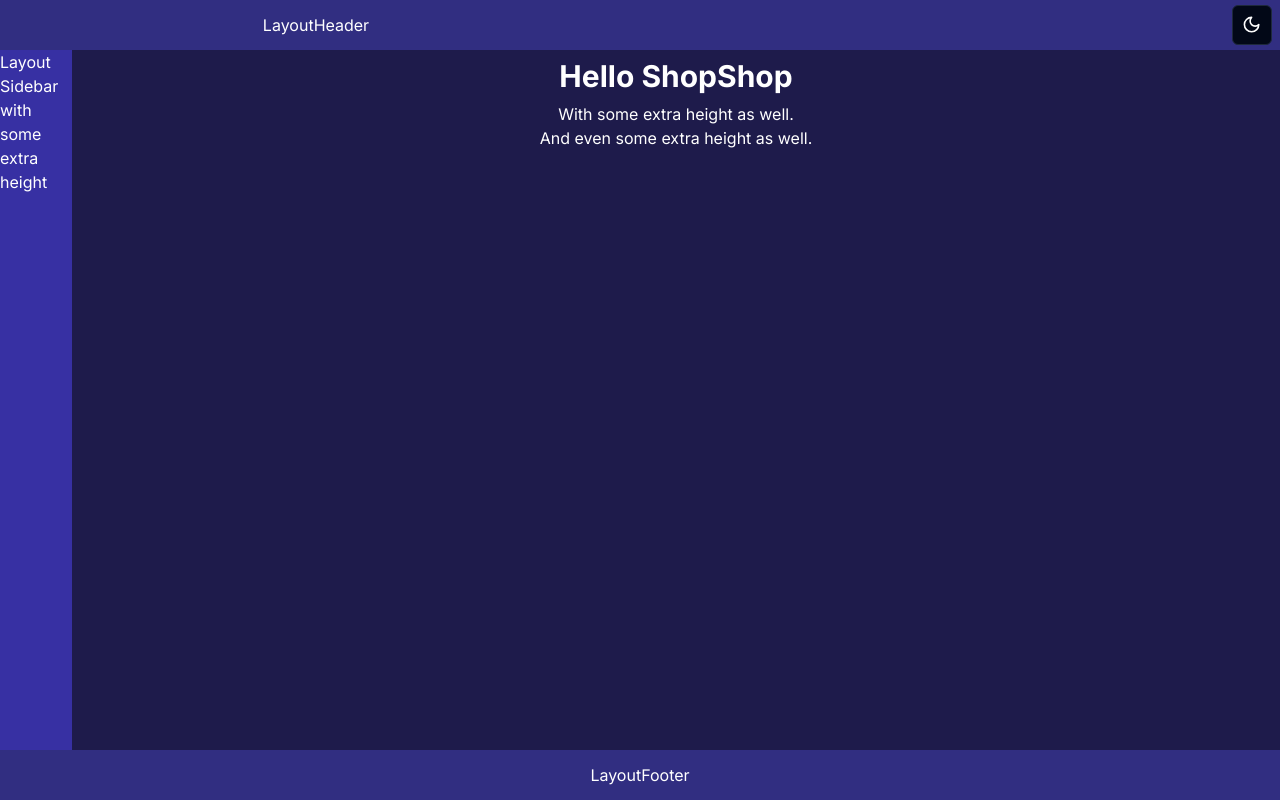
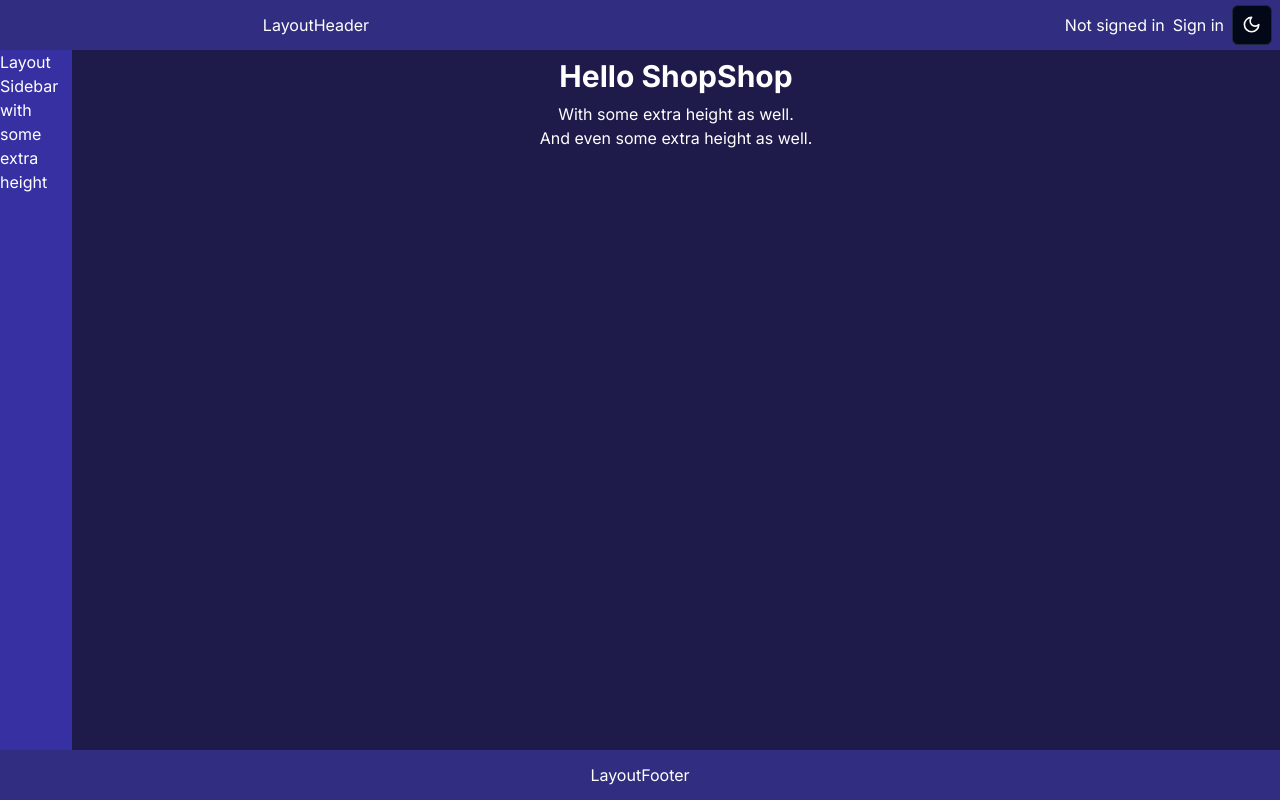
Before and after one commit to craigmcc/shopshop, a Next.js app: page / in a window 1280 px wide. Built offline with nearby package versions, Linux system fonts and the light colour scheme; no server answers.

Commit message:
Integrate next-auth with very basic use of just GitHub provider.

```diff
--- a/package.json
+++ b/package.json
@@ -27,6 +27,7 @@
     "cmdk": "^0.2.0",
     "lucide-react": "^0.290.0",
     "next": "14.0.0",
+    "next-auth": "^4.24.4",
     "next-themes": "^0.2.1",
     "pino": "^8.16.1",
     "react": "^18",
--- /dev/null
+++ b/src/app/api/auth/[...nextauth]/route.ts
@@ -0,0 +1,29 @@
+// @/app/api/[...next-auth]/route.ts
+
+/**
+ * API route for next-auth.
+ *
+ * @packageDocumentation
+ */
+
+// External Modules ----------------------------------------------------------
+
+import NextAuth from "next-auth";
+import GitHubProvider from "next-auth/providers/github";
+
+// Internal Modules ----------------------------------------------------------
+
+// Public Objects ------------------------------------------------------------
+
+export const authOptions = {
+    providers: [
+        GitHubProvider({
+            clientId: process.env.GITHUB_ID ?? "",
+            clientSecret: process.env.GITHUB_SECRET ?? "",
+        }),
+    ],
+};
+
+export const handler = NextAuth(authOptions);
+
+export { handler as GET, handler as POST };
--- a/src/app/layout.tsx
+++ b/src/app/layout.tsx
@@ -10,6 +10,7 @@
 
 import type {Metadata} from "next";
 import {Inter} from "next/font/google";
+import {getServerSession} from "next-auth";
 
 // Internal Modules ----------------------------------------------------------
 
@@ -17,6 +18,7 @@ import "./globals.css";
 import {LayoutFooter} from "@/components/layout/LayoutFooter";
 import {LayoutHeader} from "@/components/layout/LayoutHeader";
 import {LayoutSidebar} from "@/components/layout/LayoutSidebar";
+import SessionProvider from "@/components/providers/SessionProvider";
 import {ThemeProvider} from "@/components/providers/ThemeProvider";
 import {cn} from "@/lib/utils";
 
@@ -29,11 +31,14 @@ export const metadata: Metadata = {
     description: "Shoppping List Application",
 }
 
-export default function RootLayout({
+export default async function RootLayout({
                                              children,
                                          }: {
     children: React.ReactNode
 }) {
+
+    const session = await getServerSession();
+
     return (
         <html lang="en" suppressHydrationWarning>
         <ThemeProvider
@@ -48,7 +53,9 @@ export default function RootLayout({
                     "bg-indigo-50 dark:bg-indigo-950",
                     "text-black dark:text-white"
                 )}
+                suppressHydrationWarning
             >
+            <SessionProvider session={session}>
                 <LayoutHeader/>
                 <div className="h-full">
                     <LayoutSidebar/>
@@ -57,6 +64,7 @@ export default function RootLayout({
                     </main>
                 </div>
                 <LayoutFooter/>
+            </SessionProvider>
             </body>
         </ThemeProvider>
         </html>
--- a/src/components/layout/LayoutHeader.tsx
+++ b/src/components/layout/LayoutHeader.tsx
@@ -1,3 +1,5 @@
+"use client"
+
 // @/components/layout/LayoutHeader.tsx
 
 /**
@@ -7,6 +9,8 @@
  */
 
 // External Modules ----------------------------------------------------------
+
+import {signIn, signOut, useSession} from "next-auth/react";
 
 // Internal Modules ----------------------------------------------------------
 
@@ -24,10 +28,33 @@ export const LayoutHeader = () => {
             <div className="flex flex-1 items-center justify-center" suppressHydrationWarning>
                 LayoutHeader
             </div>
-            <div className="flex flex-1 items-center justify-end p-2" suppressHydrationWarning>
+            <div
+                className="flex flex-1 items-center justify-end p-2"
+                suppressHydrationWarning
+            >
+                <AuthButton/>
                 <ModeToggle/>
             </div>
         </header>
     )
 
 }
+
+function AuthButton() {
+    const { data: session } = useSession();
+
+    if (session) {
+        return (
+            <>
+                <span className="pr-2">{session?.user?.name}</span>
+                <button className="pr-2" onClick={() => signOut()}>Sign out</button>
+            </>
+        );
+    }
+    return (
+        <>
+            <span className="pr-2">Not signed in</span>
+            <button className="pr-2" onClick={() => signIn()}>Sign in</button>
+        </>
+    );
+}
--- /dev/null
+++ b/src/components/providers/SessionProvider.tsx
@@ -0,0 +1,19 @@
+"use client"
+
+ // @/app/components/providers/SessionProvider.tsx
+
+/**
+ * Context provider for the next-auth session information.
+ *
+ * @packageDocumentation
+ */
+
+// External Modules ----------------------------------------------------------
+
+import {SessionProvider} from "next-auth/react";
+
+// Internal Modules ----------------------------------------------------------
+
+// Public Objects ------------------------------------------------------------
+
+export default SessionProvider;
```
Also changed, not shown: 1 other file (tests, documents, lock files or other folders). Lines whose indentation alone changed are shown as unchanged.
